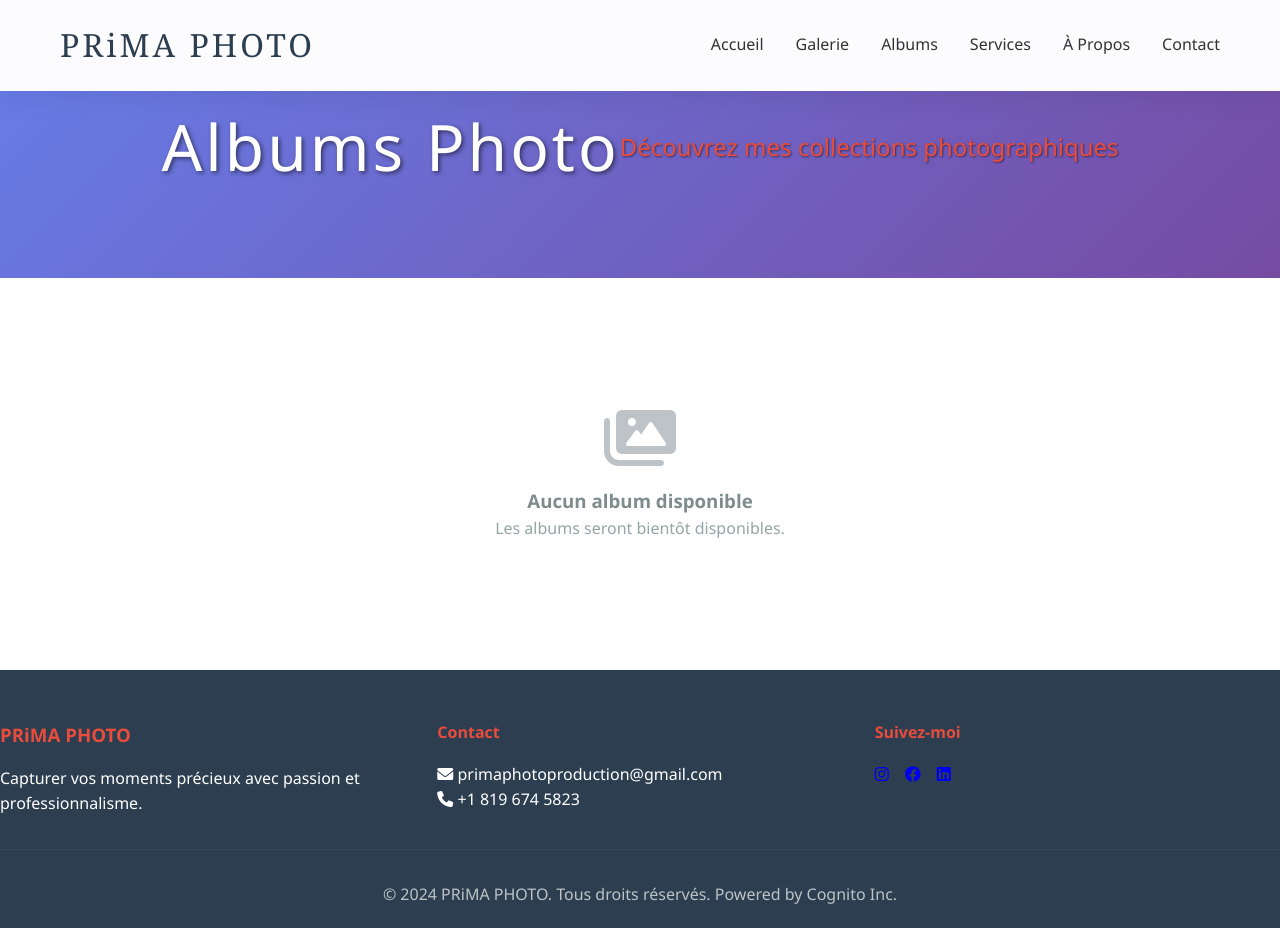
After one commit to JonathanK-N/Portfolio, a Flask app: page /albums in a window 1280 px wide. The commit adds this page. Run offline with Flask 3, Linux system fonts and the light colour scheme; some libraries are stand-ins or nearby versions.

Commit message:
fix album

```diff
--- a/app.py
+++ b/app.py
@@ -338,6 +338,18 @@ def book_service(service_type):
         return redirect(whatsapp_url)
 
     return render_template('book_service.html', service=service, service_type=service_type)
+
+@app.route('/albums')
+def albums():
+    return render_template('albums.html', albums=ALBUMS)
+
+@app.route('/albums/<int:album_id>')
+def view_album(album_id):
+    album = next((a for a in ALBUMS if a['id'] == album_id), None)
+    if not album:
+        flash('Album non trouvé', 'error')
+        return redirect(url_for('albums'))
+    return render_template('view_album.html', album=album)
 
 @app.route('/contact', methods=['GET', 'POST'])
 def contact():
--- /dev/null
+++ b/templates/albums.html
@@ -0,0 +1,66 @@
+{% extends "base.html" %}
+
+{% block title %}Albums Photo - PRiMA PHOTO{% endblock %}
+
+{% block content %}
+<section class="hero-section" style="background: linear-gradient(135deg, #667eea 0%, #764ba2 100%); padding: 6rem 0 4rem;">
+    <div class="container">
+        <div class="hero-content text-center">
+            <h1 class="hero-title">Albums Photo</h1>
+            <p class="hero-subtitle">Découvrez mes collections photographiques</p>
+        </div>
+    </div>
+</section>
+
+<section class="albums-section" style="padding: 4rem 0;">
+    <div class="container">
+        {% if albums %}
+        <div class="albums-grid" style="display: grid; grid-template-columns: repeat(auto-fit, minmax(350px, 1fr)); gap: 2rem;">
+            {% for album in albums %}
+            <div class="album-card" style="background: white; border-radius: 15px; overflow: hidden; box-shadow: 0 10px 30px rgba(0,0,0,0.1); transition: transform 0.3s ease;">
+                <div class="album-cover" style="height: 250px; overflow: hidden; position: relative;">
+                    {% if album.photos %}
+                        <img src="{{ album.photos[0].url }}" alt="{{ album.name }}" style="width: 100%; height: 100%; object-fit: cover;">
+                    {% else %}
+                        <div style="width: 100%; height: 100%; background: #f8f9fa; display: flex; align-items: center; justify-content: center; color: #6c757d;">
+                            <i class="fas fa-images" style="font-size: 3rem;"></i>
+                        </div>
+                    {% endif %}
+                    <div class="album-count" style="position: absolute; top: 1rem; right: 1rem; background: rgba(0,0,0,0.7); color: white; padding: 0.5rem 1rem; border-radius: 20px; font-size: 0.9rem;">
+                        {{ album.photos|length }} photos
+                    </div>
+                </div>
+
+                <div class="album-info" style="padding: 1.5rem;">
+                    <h3 style="margin: 0 0 0.5rem 0; color: #2c3e50;">{{ album.name }}</h3>
+                    {% if album.description %}
+                    <p style="color: #6c757d; margin: 0 0 1rem 0;">{{ album.description }}</p>
+                    {% endif %}
+
+                    <a href="{{ url_for('view_album', album_id=album.id) }}" class="btn-primary" style="display: inline-block; background: #e74c3c; color: white; padding: 0.75rem 1.5rem; text-decoration: none; border-radius: 25px; transition: all 0.3s ease;">
+                        <i class="fas fa-eye"></i> Voir l'album
+                    </a>
+                </div>
+            </div>
+            {% endfor %}
+        </div>
+        {% else %}
+        <div class="empty-state text-center" style="padding: 4rem 0;">
+            <i class="fas fa-images" style="font-size: 4rem; color: #bdc3c7; margin-bottom: 1rem;"></i>
+            <h3 style="color: #7f8c8d;">Aucun album disponible</h3>
+            <p style="color: #95a5a6;">Les albums seront bientôt disponibles.</p>
+        </div>
+        {% endif %}
+    </div>
+</section>
+
+<style>
+.album-card:hover {
+    transform: translateY(-5px);
+}
+
+.album-card:hover .btn-primary {
+    background: #c0392b;
+}
+</style>
+{% endblock %}
--- a/templates/base.html
+++ b/templates/base.html
@@ -16,6 +16,7 @@
             <div class="nav-menu" id="nav-menu">
                 <a href="{{ url_for('home') }}" class="nav-link">Accueil</a>
                 <a href="{{ url_for('gallery') }}" class="nav-link">Galerie</a>
+                <a href="{{ url_for('albums') }}" class="nav-link">Albums</a>
                 <a href="{{ url_for('services') }}" class="nav-link">Services</a>
                 <a href="{{ url_for('about') }}" class="nav-link">À Propos</a>
                 <a href="{{ url_for('contact') }}" class="nav-link">Contact</a>
```
Also changed, not shown: templates/view_album.html (added, +109 -0 lines).
